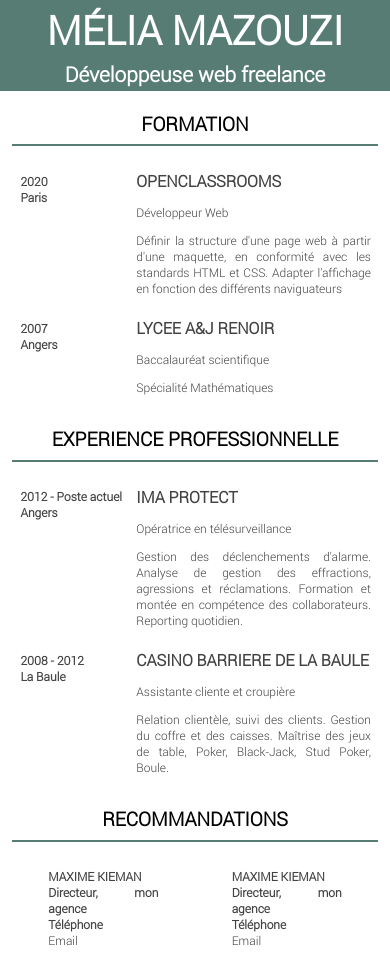
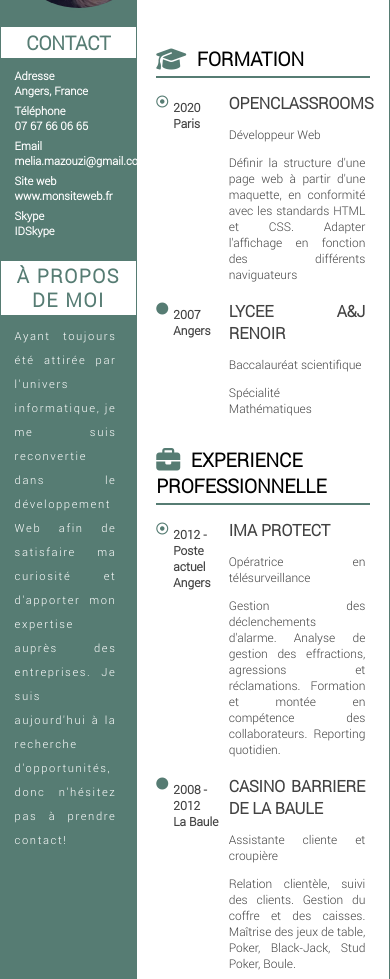
Before and after one commit to meliamzz/Projet2, a plain HTML site: page cv_melia.html in a window 390 px wide. Shown: the part 165-1144 px from the top of the page. Drawn offline with Linux system fonts and the light colour scheme.

Commit message:
Revert "Update cv_melia.css"
This reverts commit b972f68c75ff7f7782b3d26e295b1003083713c5.

```diff
--- a/cv_melia.css
+++ b/cv_melia.css
@@ -14,7 +14,6 @@ body
 	font-family: robotolight, arial, serif, sans-serif;
     margin: auto;
     border: 1px solid #567C73;
-    max-width: 900px;
 }
 
 #bloc_page
@@ -273,7 +272,7 @@ h4
 
 /*RESPONSIVE MOBILE */
 
-@media all and (max-width: 700px)
+@media all and (max-width: 700px) and (max-device-width: 480px)
 {
     body
     {
@@ -333,12 +332,7 @@ h3
 
 #recommandations
 {
-    text-align: justify;
-}
-
-.id_reco
-{
-    padding: 0 10%;
+    text-align: center;
 }
 
 #bloc_droit i
@@ -384,6 +378,7 @@ h3
 {
     flex-direction: column;
     justify-content: space-around;
+    padding-bottom: 50%;
 }
 
 #a_propos_de_moi p
```
